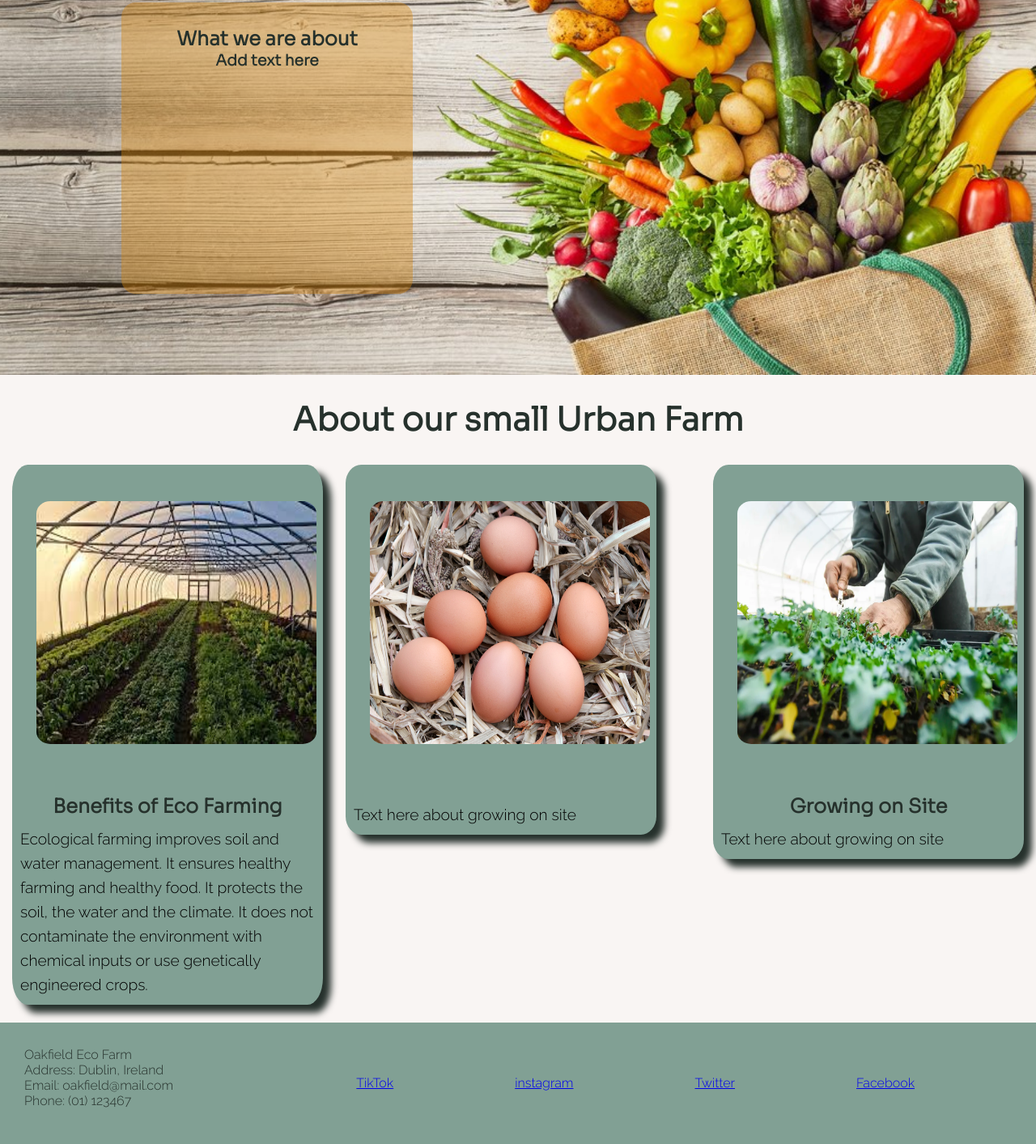
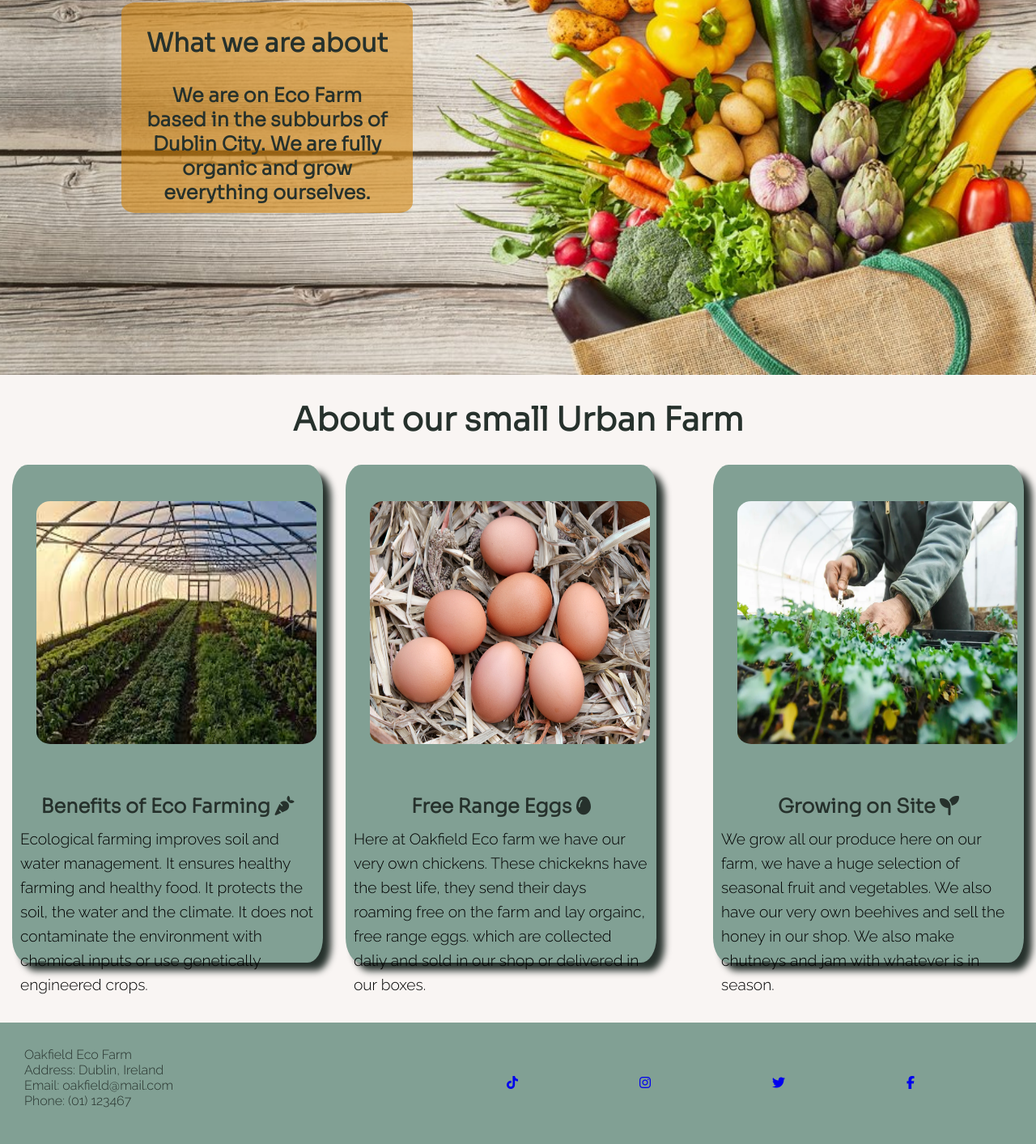
Before and after one commit to AngMaher/Oakfield-Project-1, a plain HTML site: page index.html in a window 1280 px wide. Shown: the part 297-1710 px from the top of the page at 81% size. Drawn offline with Linux system fonts and the light colour scheme.

Commit message:
fix text box on hero image by making less translucent and text more weighed

```diff
--- a/assets/css/style.css
+++ b/assets/css/style.css
@@ -56,15 +56,15 @@ header {
 }
 /* text box on hero image*/
 .over-text {
-    background-color: rgba(212, 133, 14, 0.4);
-    height: 300px;
+    background-color: rgba(212, 133, 14, 0.6);
+    height: 200px;
     width: 300px;
     text-align: center;
     padding: 30px;
-    color: rgba(255, 255, 255, 0.774);
+    color: rgba(255, 255, 255);
     border-radius: 5%;
 
-    bottom: 100px;
+    bottom: 200px;
     float: left;
     margin-left: 150px;
 
@@ -72,6 +72,14 @@ header {
 }
 
 .over-text > h2 {
+    font-size: 200%;
+    padding-bottom: 30px;
+}
+
+.over-text > h3{
+    text-align: center;
+    line-height: 30px;
+    font-weight: 900;
     font-size: 150%;
 }
 
@@ -120,6 +128,7 @@ header {
 }
 #left-about-farm {
     width: 30%;
+    height: 600px;
     padding-top: 15px;
     float: left;
     background-color: #81a094;
@@ -134,6 +143,7 @@ header {
 
 #right-about-farm {
     width: 30%;
+    height: 600px;
     padding-top: 15px;
     float: right;
     background-color: #81a094;
@@ -148,6 +158,7 @@ header {
 
 #centre-about-farm {
     width: 30%;
+    height: 600px;
     padding-top: 15px;
     float: right;
     background-color: #81a094;
@@ -179,7 +190,7 @@ footer{
 
 #contact-details li{
     list-style-type: none;
-    color:#26312c;
+    color: #26312c;
 }
 
 #social-media-links li{
--- a/index.html
+++ b/index.html
@@ -31,25 +31,27 @@
         <div id="hero-image"></div>
         <div class="over-text">
             <h2>What we are about</h2>
-            <h3>Add text here</h3>
+            <h3>We are on Eco Farm based in the subburbs of Dublin City. We are fully organic and grow everything ourselves. </h3>
         </div>
     <section id="about-farm">
         <h2>About our small Urban Farm</h2>
     <div id="left-about-farm">
         <img src="assets/images/crops.jpg" alt="man bending over growing crops" class="about-images">
-        <h2>Benefits of Eco Farming</h2>
+        <h2>Benefits of Eco Farming <i class="fa-sharp fa-solid fa-carrot"></i></h2>
         <p>Ecological farming improves soil and water management. It ensures healthy farming and healthy food. It protects the soil,
             the water and the climate. It does not contaminate the environment with chemical inputs or use genetically engineered crops.</p>
     </div>
     <div id="right-about-farm">
         <img src="assets/images/growing.webp" alt="women in long sleeve purple top watering crops" class="about-images">
-        <h2>Growing on Site</h2>
-        <p>Text here about growing on site</p>
+        <h2>Growing on Site <i class="fa-sharp fa-solid fa-seedling"></i></h2>
+        <p>We grow all our produce here on our farm, we have a huge selection of seasonal fruit and vegetables. We also have our very own
+            beehives and sell the honey in our shop. We also make chutneys and jam with whatever is in season.</p>
     </div>
     <div id="centre-about-farm">
         <img src="assets/images/eggs.jpg" alt="seven eggs on a bed of hay" class="about-images">
-        <h2></h2>
-        <p>Text here about growing on site</p>
+        <h2>Free Range Eggs <i class="fa-sharp fa-solid fa-egg"></i></h2>
+        <p>Here at Oakfield Eco farm we have our very own chickens. These chickekns have the best life, they send their days roaming free on the
+            farm and lay orgainc, free range eggs. which are collected daliy and sold in our shop or delivered in our boxes. </p>
     </div>
     </section>
     <footer>
@@ -64,20 +66,21 @@
         <div id="social-media-links">
             <ul class="scoial-links">
                 <li>
-                    <a href="https://www.facebook.com" target="_blank" rel="noopner">Facebook</i></a>
+                    <a href="https://www.facebook.com" target="_blank" rel="noopner" aria-label="visit our facebook page(opens in a new tab)"><i class="fa-brands fa-facebook-f"></i></a>
                 </li>
                 <li>
-                    <a href="https://www.twitter.com" target="_blank">Twitter</a>
+                    <a href="https://www.twitter.com" target="_blank" rel="noopner" aria-label="visit our twitter page(opens in new tab)"><i class="fa-brands fa-twitter"></i></a>
                 </li>
                 <li>
-                    <a href="https://www.instagram.com" target="_blank">instagram</a>
+                    <a href="https://www.instagram.com" target="_blank" rel="noopner" aria-label="visit our instagram page(opens in new tab)"><i class="fa-brands fa-instagram"></i></a>
                 </li>
                 <li>
-                    <a href="https://www.tiktoc.com" target="_blank">TikTok</a>
+                    <a href="https://www.tiktoc.com" target="_blank" rel="noopner" aria-label="visit our tiktok page(opens in new tab)"><i class="fa-brands fa-tiktok"></i></a>
                 </li>
             </ul>
         </div>
     </footer>
-    <script src="https://kit.fontawesome.com/c7dbda0798.js" crossorigin="anonymous"></script>
+
+    <script src="https://kit.fontawesome.com/2b8a10e04d.js" crossorigin="anonymous"></script>
 </body>
 </html>
```
